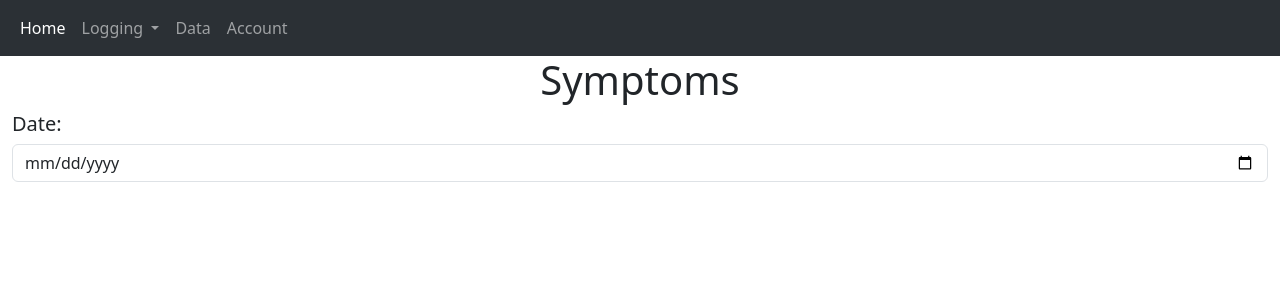
After one commit to katieprogrammes/COMP3000-MVP, a Flask app: page /symptoms in a window 1280 px wide. The commit adds this page. Shown: the top 300 px of the page. Run offline with Flask 3, Linux system fonts and the light colour scheme; a user stored in the database is signed in; some libraries are stand-ins or nearby versions.

Commit message:
started symptom input page

```diff
--- a/forms.py
+++ b/forms.py
@@ -33,3 +33,20 @@ class PainForm(FlaskForm):
     knees = RadioField('Knee Pain: ', choices=[('0', '0'), ('1', '1'), ('2', '2'), ('3', '3'), ('4', '4'), ('5', '5'), ('6', '6'), ('7', '7'), ('8', '8'), ('9', '9'), ('10', '10'),])
     overall = RadioField('Overall Pain: ', choices=[('0', '0'), ('1', '1'), ('2', '2'), ('3', '3'), ('4', '4'), ('5', '5'), ('6', '6'), ('7', '7'), ('8', '8'), ('9', '9'), ('10', '10'),])
     submit = SubmitField('Submit')
+
+class SymptomsForm(FlaskForm):
+    date = DateField('Date: ', format='%Y-%m-%d')
+    fatigue = RadioField('Fatigue: ', choices=[('0', '0'), ('1', '1'), ('2', '2'), ('3', '3'), ('4', '4'), ('5', '5'), ('6', '6'), ('7', '7'), ('8', '8'), ('9', '9'), ('10', '10'),])
+    stiffness = RadioField('Stiffness: ', choices=[('0', '0'), ('1', '1'), ('2', '2'), ('3', '3'), ('4', '4'), ('5', '5'), ('6', '6'), ('7', '7'), ('8', '8'), ('9', '9'), ('10', '10'),])
+    sleepquality = RadioField('Sleep Quality: ', choices=[('0', '0'), ('1', '1'), ('2', '2'), ('3', '3'), ('4', '4'), ('5', '5'), ('6', '6'), ('7', '7'), ('8', '8'), ('9', '9'), ('10', '10'),])
+    fibrofog = RadioField('Fibro Fog: ', choices=[('0', '0'), ('1', '1'), ('2', '2'), ('3', '3'), ('4', '4'), ('5', '5'), ('6', '6'), ('7', '7'), ('8', '8'), ('9', '9'), ('10', '10'),])
+    headaches = RadioField('Headaches / Migraines: ', choices=[('0', '0'), ('1', '1'), ('2', '2'), ('3', '3'), ('4', '4'), ('5', '5'), ('6', '6'), ('7', '7'), ('8', '8'), ('9', '9'), ('10', '10'),])
+    ibs = RadioField('IBS: ', choices=[('0', '0'), ('1', '1'), ('2', '2'), ('3', '3'), ('4', '4'), ('5', '5'), ('6', '6'), ('7', '7'), ('8', '8'), ('9', '9'), ('10', '10'),])
+    dizziness = RadioField('Dizziness: ', choices=[('0', '0'), ('1', '1'), ('2', '2'), ('3', '3'), ('4', '4'), ('5', '5'), ('6', '6'), ('7', '7'), ('8', '8'), ('9', '9'), ('10', '10'),])
+    bodytemp = RadioField('Body Temperature Regulation: ', choices=[('0', '0'), ('1', '1'), ('2', '2'), ('3', '3'), ('4', '4'), ('5', '5'), ('6', '6'), ('7', '7'), ('8', '8'), ('9', '9'), ('10', '10'),])
+    paraesthesia = RadioField('Touch Sensitivity: ', choices=[('0', '0'), ('1', '1'), ('2', '2'), ('3', '3'), ('4', '4'), ('5', '5'), ('6', '6'), ('7', '7'), ('8', '8'), ('9', '9'), ('10', '10'),])
+    allodynia = RadioField('Allodynia: ', choices=[('0', '0'), ('1', '1'), ('2', '2'), ('3', '3'), ('4', '4'), ('5', '5'), ('6', '6'), ('7', '7'), ('8', '8'), ('9', '9'), ('10', '10'),])
+    lightsens = RadioField('Light Sensitivity: ', choices=[('0', '0'), ('1', '1'), ('2', '2'), ('3', '3'), ('4', '4'), ('5', '5'), ('6', '6'), ('7', '7'), ('8', '8'), ('9', '9'), ('10', '10'),])
+    depression = RadioField('Depression: ', choices=[('0', '0'), ('1', '1'), ('2', '2'), ('3', '3'), ('4', '4'), ('5', '5'), ('6', '6'), ('7', '7'), ('8', '8'), ('9', '9'), ('10', '10'),])
+    anxiety = RadioField('Anxiety:', choices=[('0', '0'), ('1', '1'), ('2', '2'), ('3', '3'), ('4', '4'), ('5', '5'), ('6', '6'), ('7', '7'), ('8', '8'), ('9', '9'), ('10', '10'),])
+    submit = SubmitField('Submit')
--- a/routes.py
+++ b/routes.py
@@ -2,7 +2,7 @@ import os
 from flask import render_template, Blueprint, url_for, current_app, redirect, flash
 from flask_login import current_user, login_user, login_required
 from models import User, Pain
-from forms import RegistrationForm, LoginForm, PainForm
+from forms import RegistrationForm, LoginForm, PainForm, SymptomsForm
 from extenstions import db, login_manager
 import sqlalchemy as sa
 
@@ -68,6 +68,7 @@ def login():
     return render_template('login.html', title='Login', form=form)
 
 @bp.route ('/pain', methods=['GET', 'POST'])
+@login_required
 def pain():
     form = PainForm()
     if form.validate_on_submit():
@@ -94,7 +95,15 @@ def pain():
 
         flash('Pain record saved successfully', 'success')
         return redirect(url_for("routes.placeholder"))
-    return render_template('pain.html', title='Loggging', form=form)
+    return render_template('pain.html', title='Pain', form=form)
+
+@bp.route ('/symptoms', methods=['GET', 'POST'])
+@login_required
+def symptoms():
+    form = SymptomsForm()
+
+
+    return render_template('symptoms.html', title='Symptoms', form=form)
 
 
 
--- a/templates/base.html
+++ b/templates/base.html
@@ -26,7 +26,7 @@
                 </a>
                 <ul class="dropdown-menu">
                     <li><a class="dropdown-item" href="{{ url_for('routes.pain') }}">Pain</a></li>
-                    <li><a class="dropdown-item" href="#">Symptoms</a></li>
+                    <li><a class="dropdown-item" href="{{ url_for('routes.symptoms') }}">Symptoms</a></li>
                     <li><hr class="dropdown-divider"></li>
                     <li><a class="dropdown-item" href="#">Activities</a></li>
                 </ul>
--- /dev/null
+++ b/templates/symptoms.html
@@ -0,0 +1,17 @@
+{% extends "base.html" %}
+
+{% block body %}
+<div class="row">
+    <h1 class="title">Symptoms</h1>
+    <form method="POST">
+        {{ form.hidden_tag() }}
+        <div class="mb-3">
+            <h5>{{form.date.label (class="form-label")}} {{form.date(class="form-control")}}</h5>
+        </div>
+
+
+
+
+    </form>
+</div>
+{% endblock %}
```
